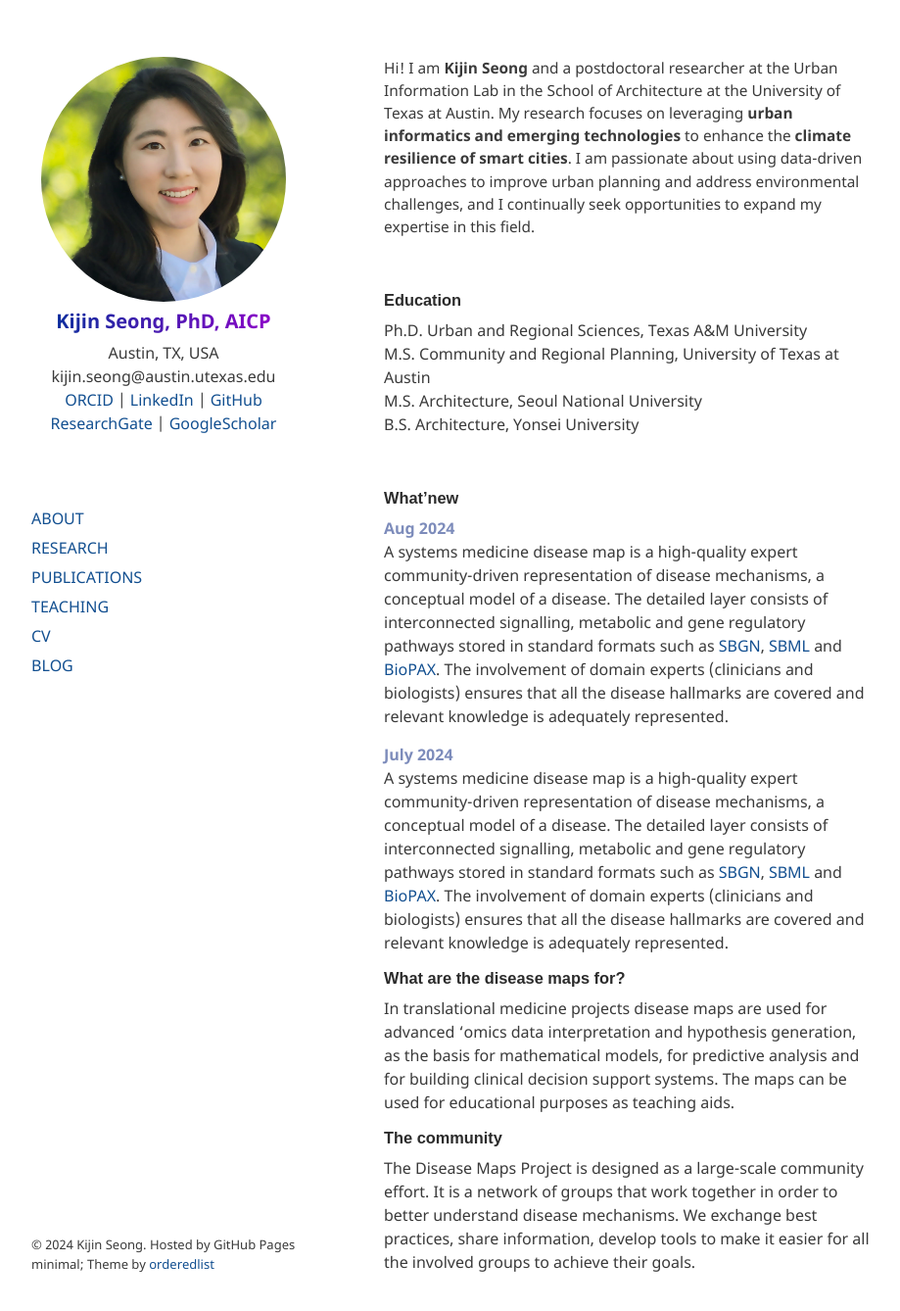
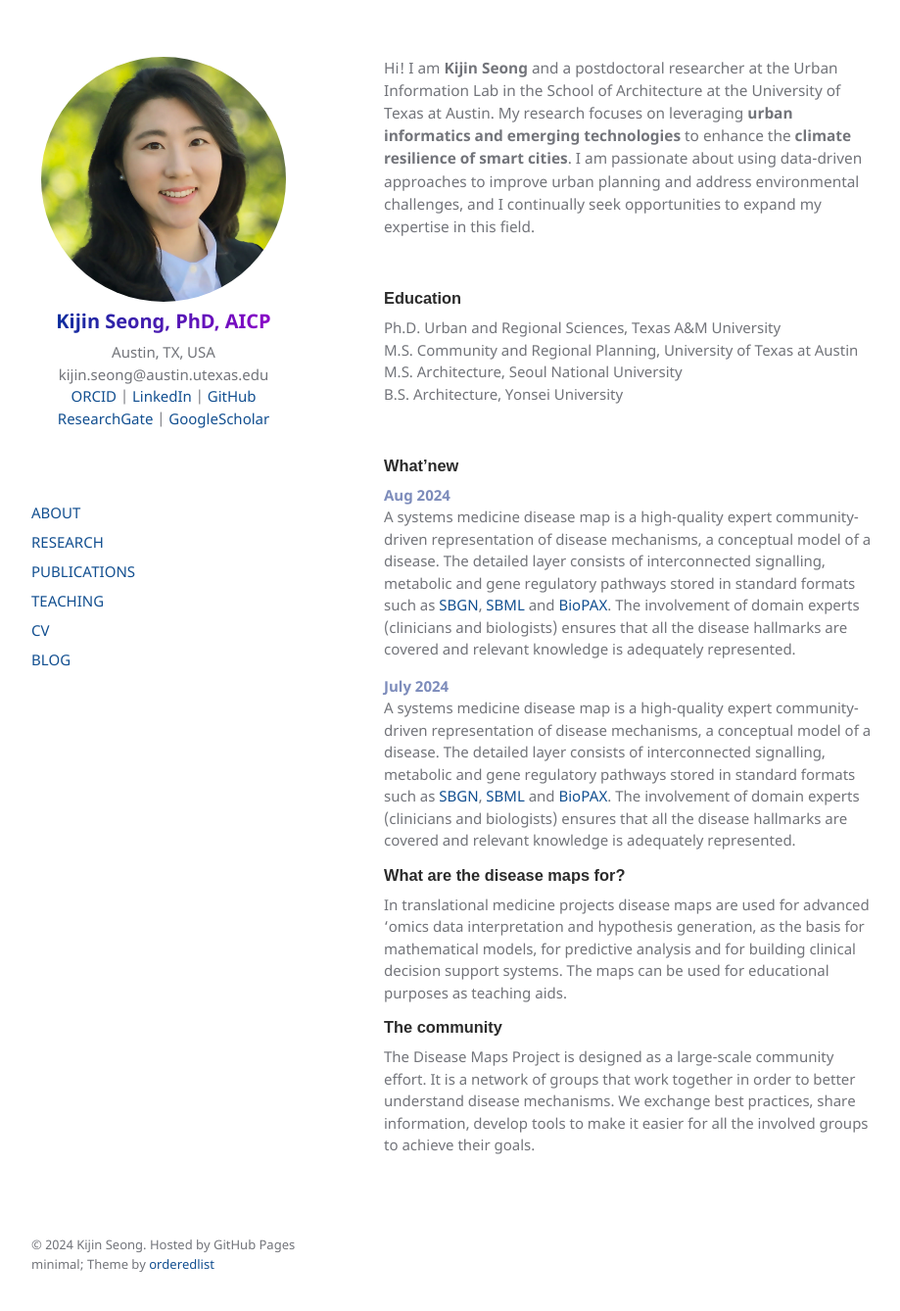
Before and after one commit to kijinseong/kijinseong.github.io, a Jekyll site: the page built from index.md, in a window 1280 px wide and 1365 px high. Shown: the top 1338 px of the window at 98% size, without its empty margins (178-1097 px from the left). Built offline with Jekyll 4.4.1, drawn with Linux system fonts in a browser that asks for light colours.

Commit message:
Style update

```diff
--- a/assets/css/style.scss
+++ b/assets/css/style.scss
@@ -12,8 +12,8 @@ h1, h2, h3, h4, h5, h6 {
 }
 
 p {
-    font-size: 16px; // Set a consistent font size for paragraphs
-    color: #3a3a3a; // Medium gray color for paragraph text
+    font-size: 15px; // Set a consistent font size for paragraphs
+    color: #72747a; // Medium gray color for paragraph text
     margin-bottom: 15px; // Add space below each paragraph
 }
 
```
